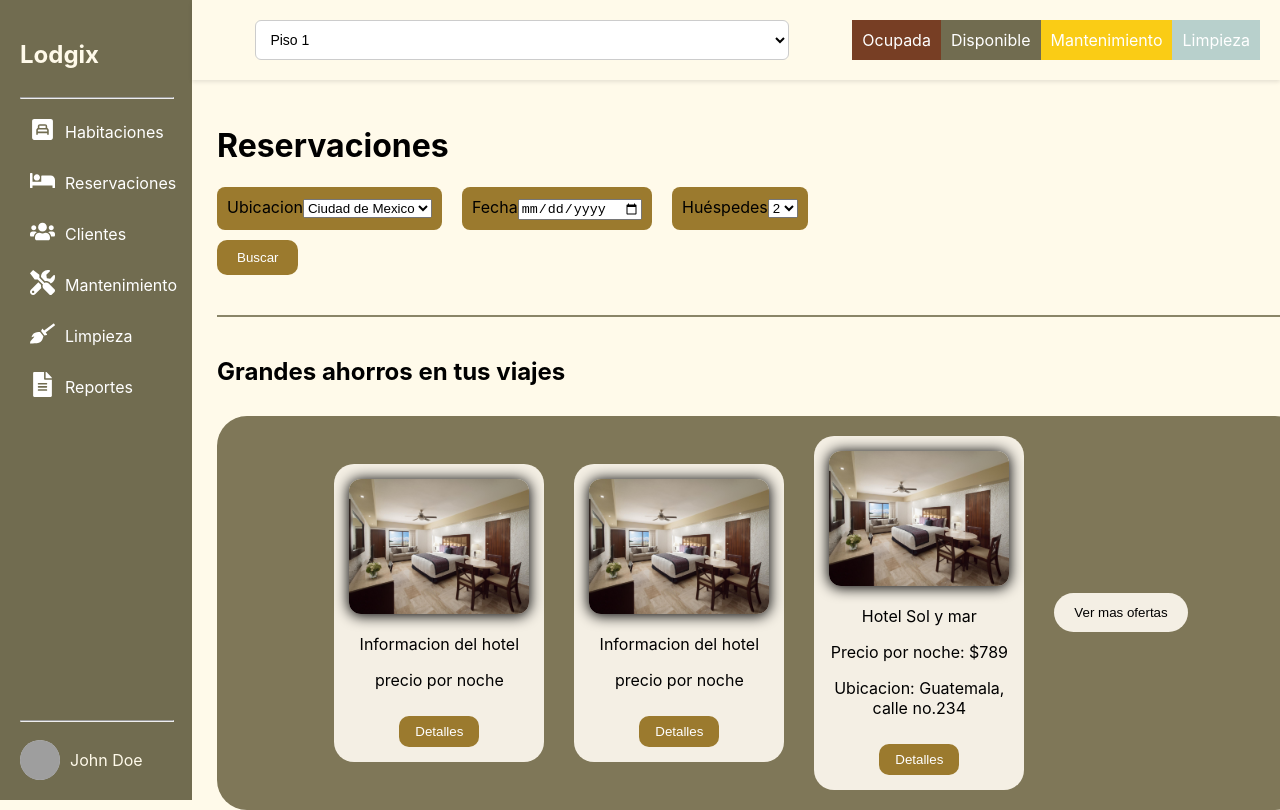
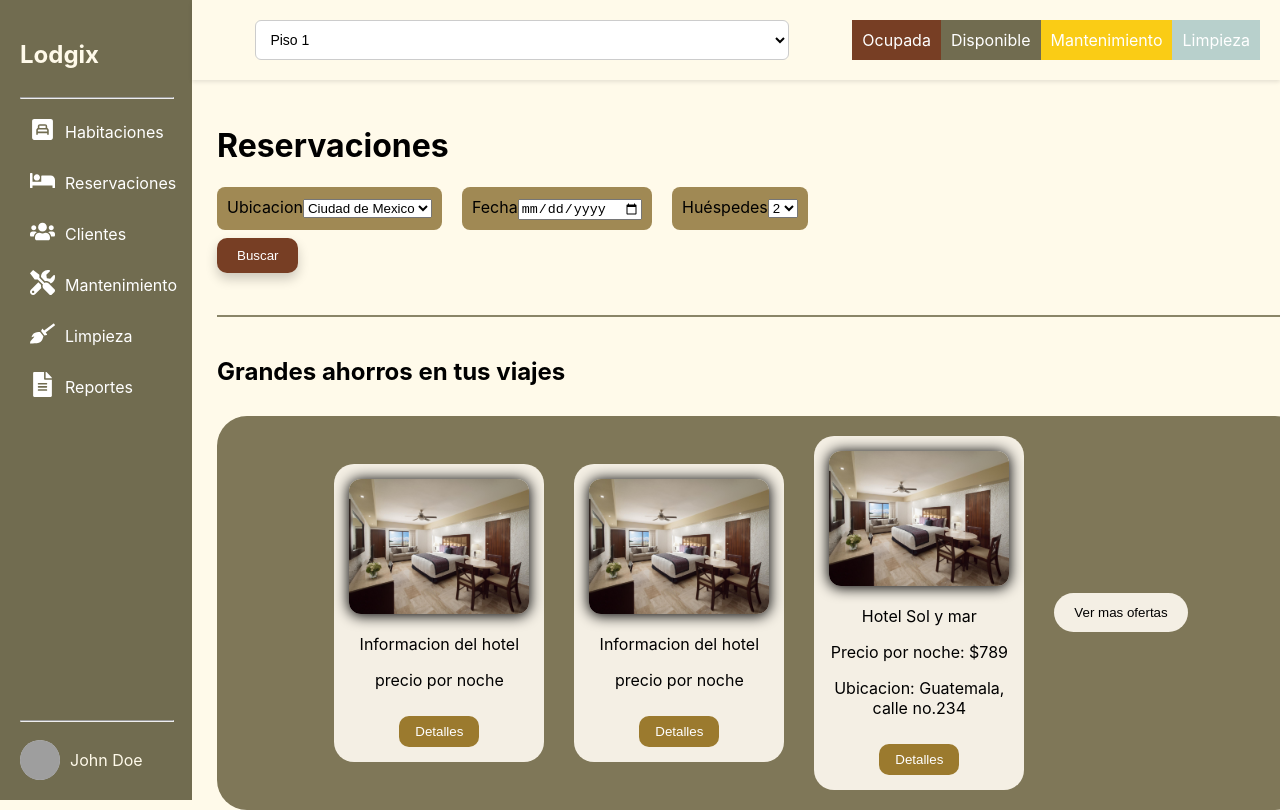
Before and after one commit to JorgeHGZZ/lodgix, a React (Vite) app in the folder Frontend/: page /dashboard/reservaciones in a window 1280 px wide. In both pictures the pointer is over the button "Buscar". Shown: the top 810 px of the page. Built offline with nearby package versions, Linux system fonts and the light colour scheme; grey boxes are pictures that could not be loaded.

Commit message:
Update reservations.css

```diff
--- a/Frontend/src/styles/reservations.css
+++ b/Frontend/src/styles/reservations.css
@@ -7,7 +7,7 @@
 }
 
 .filter{
-  background:#9b7a2e;
+  background:#a08954;
   padding:10px;
   border-radius:8px;
 }
@@ -40,6 +40,14 @@
   border:none;
   padding:10px 20px;
   border-radius:10px;
+  cursor: pointer;
+  transition: all 0.25s ease;
+}
+
+.search-btn:hover {
+  background-color: #773e24;
+  transform: translateY(-2px);
+  box-shadow: 0 6px 12px rgba(0,0,0,0.2);
 }
 
 .offers-title{
@@ -75,6 +83,15 @@
   border-radius:12px;
 }
 
+.hotel-card {
+  transition: all 0.25s ease;
+}
+
+.hotel-card:hover {
+  transform: translateY(-6px);
+  box-shadow: 0 10px 20px rgba(0,0,0,0.15);
+}
+
 .details-btn{
   margin-top:10px;
   background:#9b7a2e;
@@ -82,6 +99,15 @@
   border:none;
   padding:8px 16px;
   border-radius:10px;
+
+  cursor: pointer;
+  transition: all 0.25s ease;
+}
+
+.details-btn:hover {
+  background-color: #773e24;
+  transform: translateY(-2px);
+  box-shadow: 0 6px 12px rgba(0,0,0,0.2);
 }
 
 .more-offers button{
@@ -89,4 +115,12 @@
   border:none;
   padding:12px 20px;
   border-radius:20px;
+  cursor: pointer;
+  transition: all 0.25s ease;
 }
+
+.more-offers button:hover {
+  background-color: #773e24;
+  transform: translateY(-2px);
+  box-shadow: 0 6px 12px rgba(0,0,0,0.2);
+}
```
